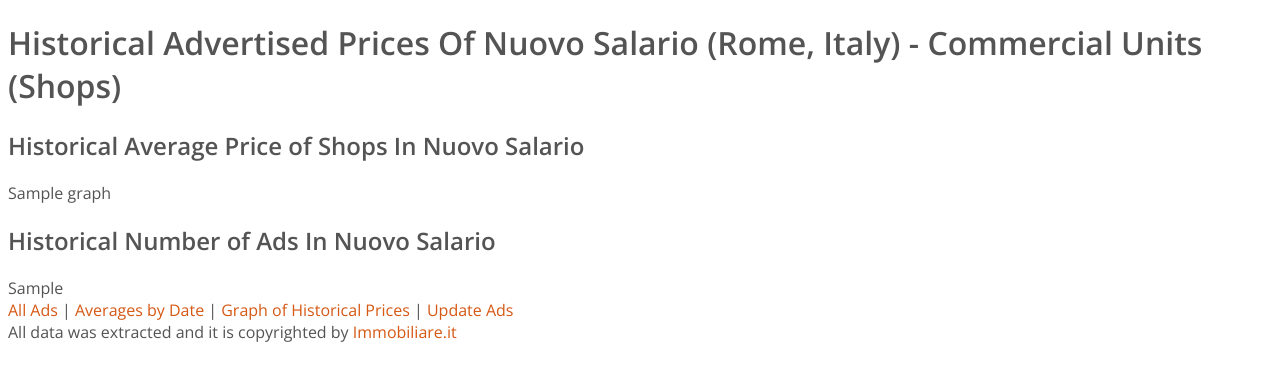
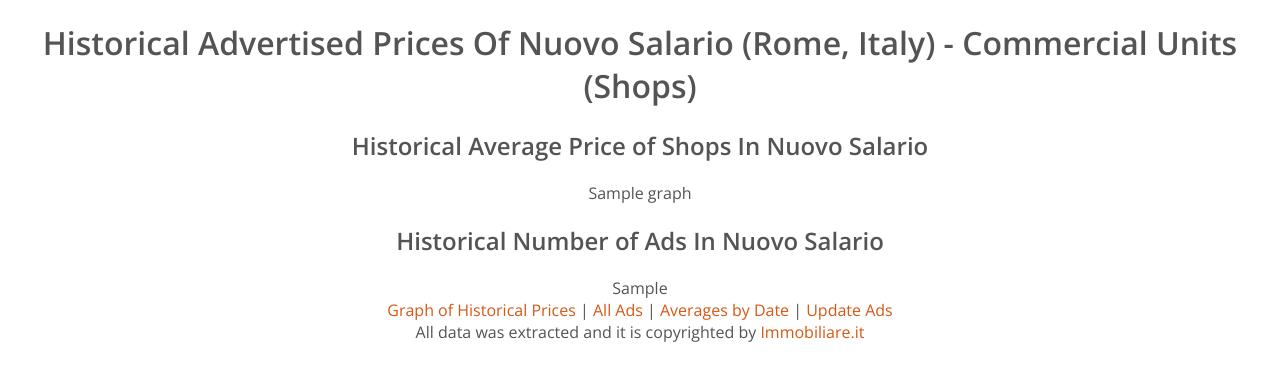
Before and after one commit to albannabla/nuovosalario, a Django app: template NuovoSalario/templates/graph.html in a window 1280 px wide. Shown: the top 381 px of the page. Run offline with Django 3.2, Linux system fonts and the light colour scheme; the template is opened without the code that fills it: most values are stand-ins (such as "Sample title", 1, 10 or a date in 2020).

Commit message:
cleaned up css

```diff
--- a/NuovoSalario/static/main.css
+++ b/NuovoSalario/static/main.css
@@ -6,6 +6,7 @@ body{
 	font-weight: 400;
 	color: #545454;
 	-webkit-font-smoothing: antialiased;
+	text-align: center;
 }
 
 a{
@@ -29,8 +30,9 @@ a:hover,a:active,a:focus {
 	-webkit-font-smoothing: antialiased;
 }
 
-.pagination {
-    width: 80%;
+.table-container {
+	margin-left: 5%;
+	margin-right: 5%;
 }
 
 .pagination li {
@@ -38,11 +40,3 @@ a:hover,a:active,a:focus {
     list-style-position: inside;
     display: inline;
 }
-
-#graph {
-	width:90%;
-}
-
-#graph2 {
-	width:90%;
-}
--- a/NuovoSalario/templates/base.html
+++ b/NuovoSalario/templates/base.html
@@ -14,12 +14,14 @@
             <p>Placeholder text in base template. Replace with page content.</p>
             {% endblock content %}
 		</section>
+    </div>
+    <div id="wrapper">
         <div id="buttons">
+            <a href="/"> Graph of Historical Prices</a>
+            |
             <a href="/allads"> All Ads </a>
             |
             <a href="/average"> Averages by Date </a>
-            |
-            <a href="/"> Graph of Historical Prices</a>
             |
             <a href="/update"> Update Ads</a>
         </div>
--- a/NuovoSalario/templates/update.html
+++ b/NuovoSalario/templates/update.html
@@ -1,5 +1,5 @@
 {% extends 'base.html' %}
 
 {% block content %}
-	<h1> Script was updated successfully </h1>
+	<h1> Database was updated successfully </h1>
 {% endblock content %}
--- a/graph/views.py
+++ b/graph/views.py
@@ -43,15 +43,14 @@ class Graph(TemplateView):
 			y.append(data[i]['averageprice'])
 			rownum.append(Shop.objects.filter(date=data[i]['date']).count())
 
-		trace1 = go.Scatter(x=x, y=y, marker={'color': 'red', 'symbol': 104},mode="lines",  name='1st Trace')
-		data=go.Data([trace1])
+		data=go.Scatter(x=x, y=y, marker={'color': 'red', 'symbol': 104},mode="lines",  name='1st Trace')
 		layout=go.Layout(title="Average Price Per Sqm", xaxis={'title':'date'}, yaxis={'title':'price per sqm (euro)'})
 		figure=go.Figure(data=data,layout=layout)
 		div = opy.plot(figure, auto_open=False, output_type='div')
 		context['graph'] = div
 
 		data2 = go.Bar(x=x, y=rownum)
-		layout2=go.Layout(title="Number of Ads per Date", xaxis={'title':'date'}, yaxis={'title':'number of ads'})
+		layout2=go.Layout(title="Number of Ads per Date", xaxis={'title':'date'}, yaxis={'title':'number of ads', 'range': [0,20]})
 		figure2=go.Figure(data=data2,layout=layout2)
 		div2 = opy.plot(figure2, auto_open=False, output_type='div')
 		context['graph2'] = div2
```
Also changed, not shown: db.sqlite3.
